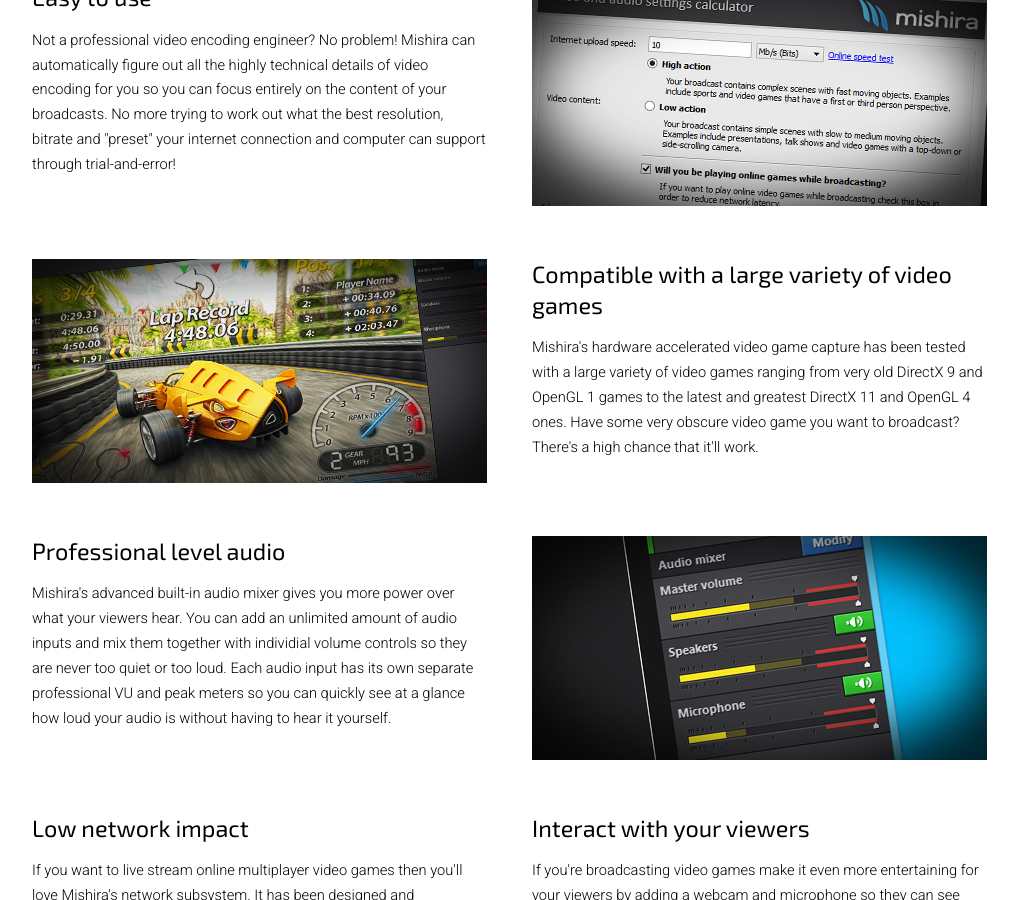
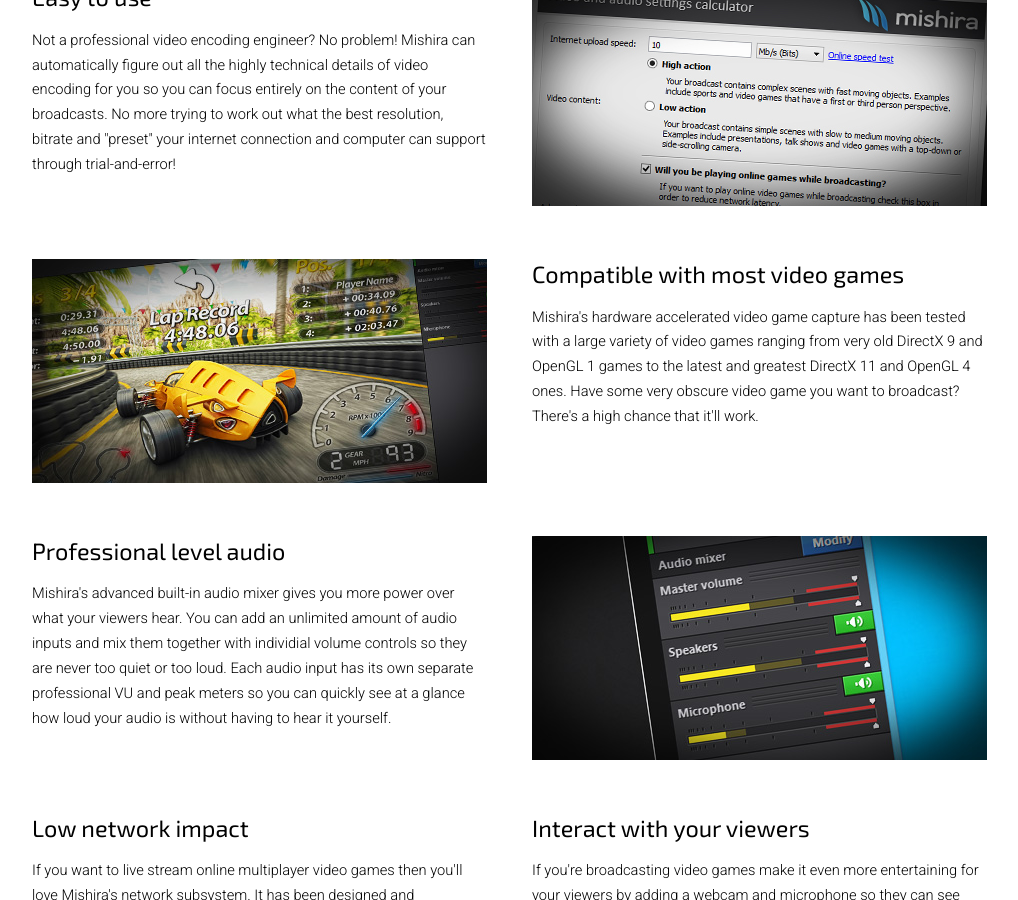
Before and after one commit to LetsCodeOnline/mishira.github.io, a Jekyll site: the page built from index.html, in a window 1280 px wide and 900 px high, scrolled down 2340 px. Shown: the whole window, without its empty margins (118-1136 px from the left). Built offline with Jekyll 4.4.1, drawn with Linux system fonts in a browser that asks for light colours; Markdown is read by kramdown in place of the engine named in the settings.

Commit message:
Shortened title of one feature

```diff
--- a/index.html
+++ b/index.html
@@ -57,7 +57,7 @@
 	<img src="/images/feature-games.jpg" alt="Feature description"/>
 </div>
 <div class="dual_column_container right">
-	<h3>Compatible with a large variety of video games</h3>
+	<h3>Compatible with most video games</h3>
 	<p>Mishira's hardware accelerated video game capture has been tested with a large variety of video games ranging from very old DirectX 9 and OpenGL 1 games to the latest and greatest DirectX 11 and OpenGL 4 ones. Have some very obscure video game you want to broadcast? There's a high chance that it'll work.</p>
 </div>
 <div class="clear"></div>
```
